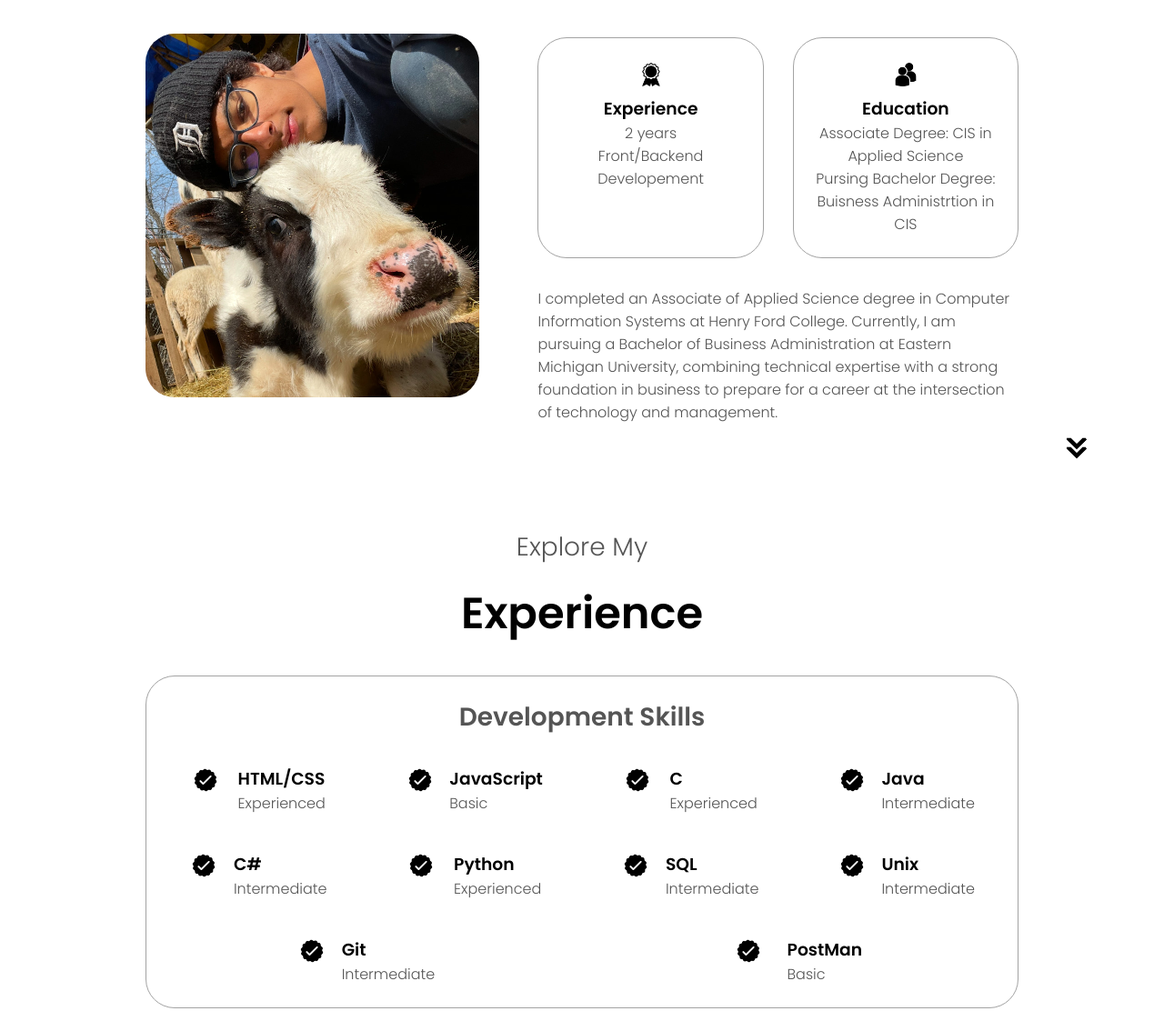
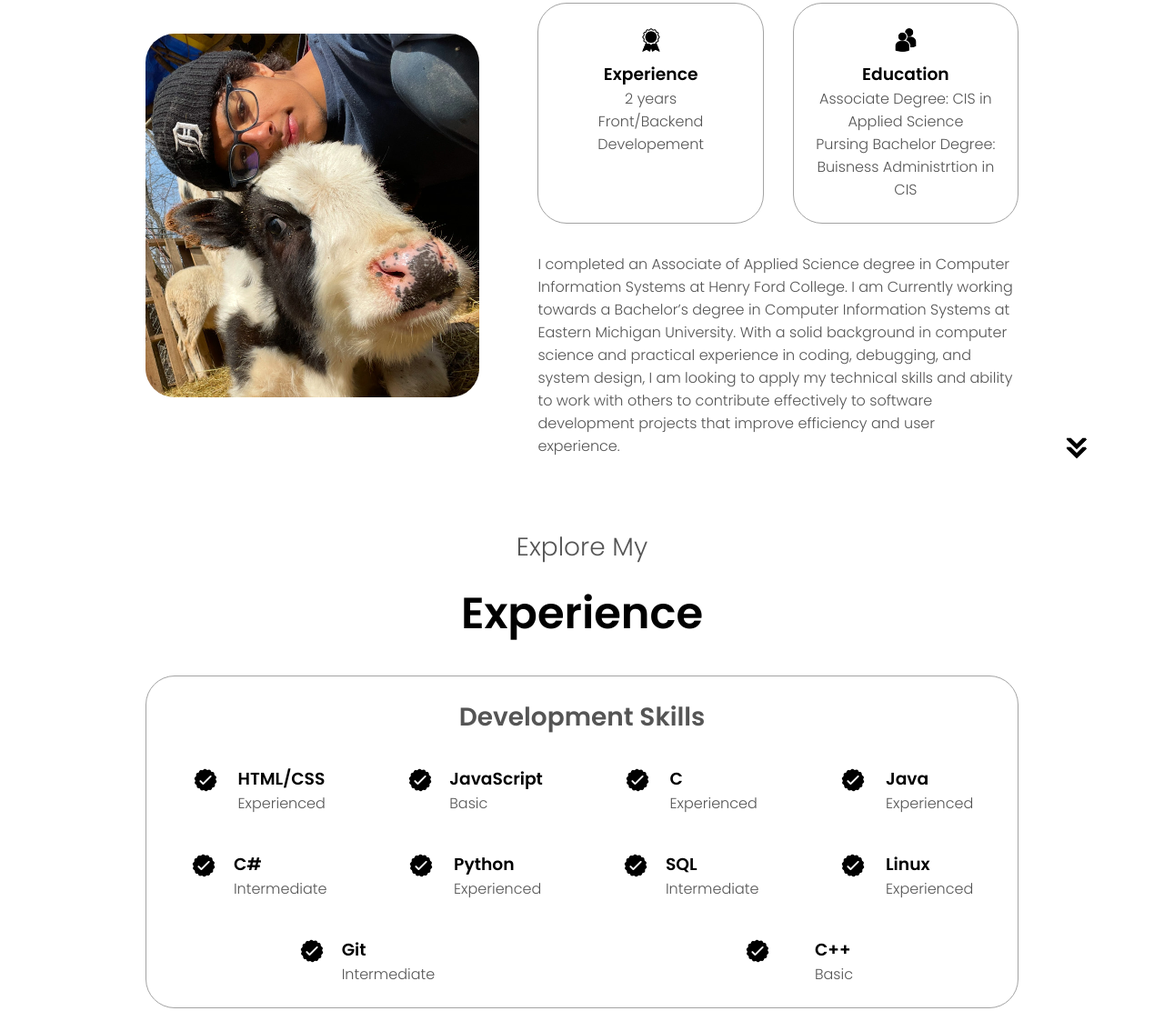
Before and after one commit to ymheisen/personal-website, a plain HTML site: page index.html in a window 1280 px wide. Shown: the part 1115-2227 px from the top of the page at 91% size. Drawn offline with Linux system fonts and the light colour scheme.

Commit message:
Updated about me

```diff
--- a/index.html
+++ b/index.html
@@ -30,7 +30,7 @@
             <div class="menu-links">
                <li><a href="#about" onclick="toggleMenu()">About</a></li>
                <li><a href="#experience" onclick="toggleMenu()" >Experience</a></li>
-               <li><a href="projects" onclick="toggleMenu()">Projects</a></li>
+               <li><a href="#projects" onclick="toggleMenu()">Projects</a></li>
                <li><a href="#contact" onclick="toggleMenu()">Contact</a></li>
             </div>
          </div>
@@ -42,7 +42,7 @@
       <div class="section__text">
          <p class="section__text__p1">Hello, I'm</p>
          <h1 class="title">Yousef Mheisen</h1>
-         <p class="section__text__p2">Full Stack Developer</p>
+         <p class="section__text__p2">Software Engineer</p>
          <div class="btn-container">
             <button class="btn btn-color-2" onclick="window.open('./assets/YousefMheisenResume.pdf')">Download CV</button>
             <button class="btn btn-color-1" onclick="location.href='./#contact'">Contact Info</button>
@@ -65,18 +65,20 @@
                <div class="details-container">
                   <img src="./assets/experience.png" alt="Experience icon" class="icon"/>
                   <h3>Experience</h3>
-                  <P>2 years <br />Front/Backend Developement</p>
+                  <p>2 years <br />Front/Backend Developement</p>
                </div>
                <div class="details-container">
                   <img src="./assets/education.png" alt="Education icon" class="icon"/>
                   <h3>Education</h3>
-                  <P>Associate Degree: CIS in Applied Science<br />Pursing Bachelor Degree: Buisness Administrtion in CIS</p>
+                  <p>Associate Degree: CIS in Applied Science<br />Pursing Bachelor Degree: Buisness Administrtion in CIS</p>
                </div>
             </div>
             <div class="text-container">
                <p>
-                  I completed an Associate of Applied Science degree in Computer Information Systems at Henry Ford College. Currently, I am pursuing a Bachelor of Business Administration at Eastern Michigan University,
-                  combining technical expertise with a strong foundation in business to prepare for a career at the intersection of technology and management.
+                  I completed an Associate of Applied Science degree in Computer Information Systems at Henry Ford College. I am Currently working towards a Bachelor’s degree in Computer Information Systems at Eastern
+                  Michigan University. With a solid background in computer science and practical experience in coding, debugging,
+                  and system design, I am looking to apply my technical skills and ability to work with others to contribute effectively
+                  to software development projects that improve efficiency and user experience.
                </p>
             </div>
          </div>
@@ -114,7 +116,7 @@
                   <img src="./assets/checkmark.png" alt="Experience icon" class="icon"/>
                   <div>
                      <h3>Java</h3>
-                     <p>Intermediate</p>
+                     <p>Experienced</p>
                   </div>
                </article>
                <article>
@@ -141,8 +143,8 @@
                <article>
                   <img src="./assets/checkmark.png" alt="Experience icon" class="icon"/>
                   <div>
-                     <h3>Unix</h3>
-                     <p>Intermediate</p>
+                     <h3>Linux</h3>
+                     <p>Experienced</p>
                   </div>
                </article>
                <article>
@@ -155,7 +157,7 @@
                   <article>
                      <img src="./assets/checkmark.png" alt="Experience icon" class="icon"/>
                      <div>
-                        <h3>PostMan</h3>
+                        <h3>C++</h3>
                         <p>Basic</p>
                      </div>
                   </article>
```
